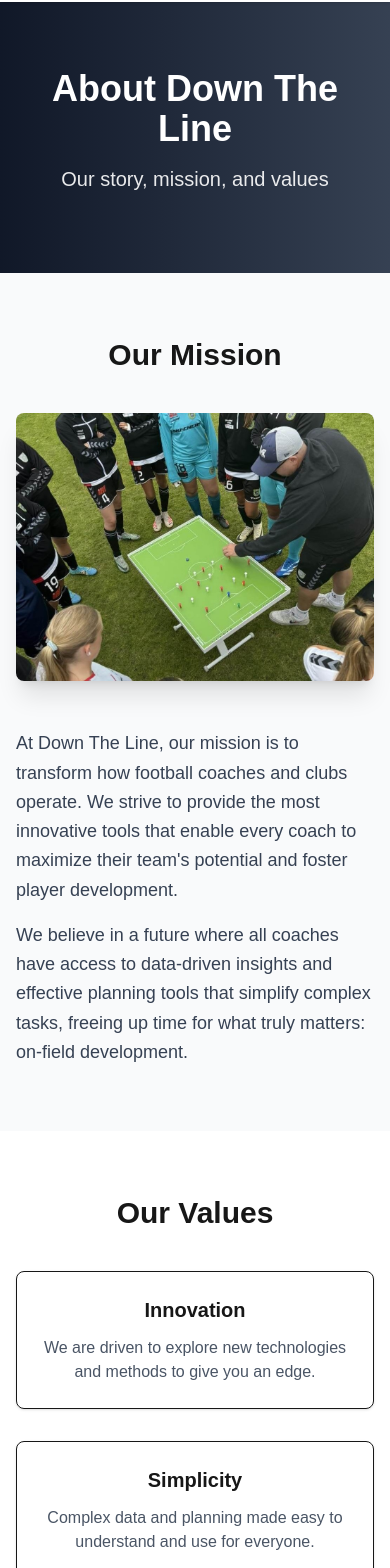
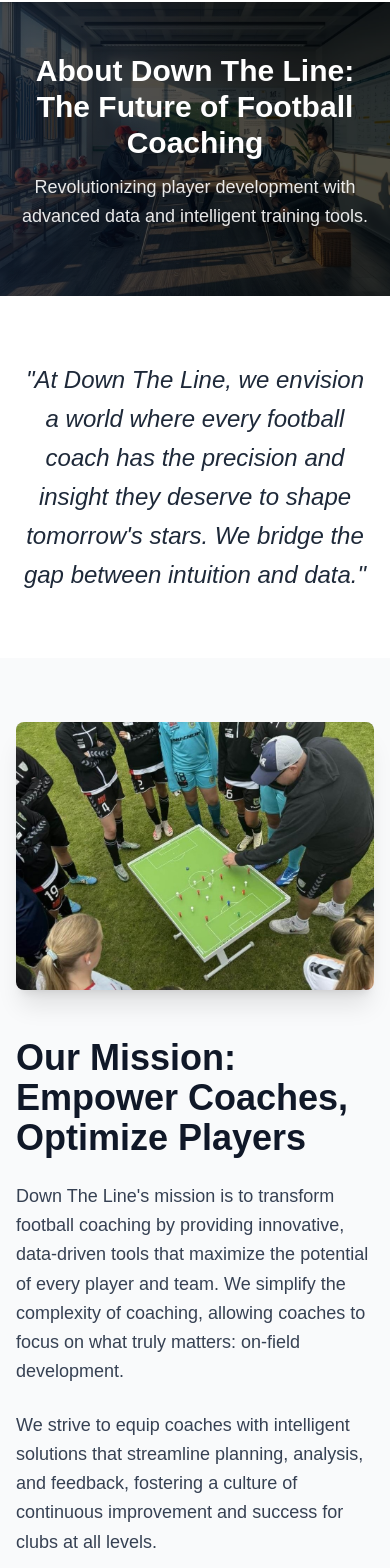
Before and after one commit to carstenhilding/down-the-line, a Next.js app: page /en/about in a window 390 px wide. Shown: the part 91-1659 px from the top of the page. Built offline with nearby package versions, Linux system fonts and the light colour scheme.

Commit message:
Feature: About page content and layout. Fix: Header navigation and i18n paths. Update: Next.js configs and dependencies.

```diff
--- a/app/[lang]/about/page.tsx
+++ b/app/[lang]/about/page.tsx
@@ -2,34 +2,72 @@
 
 import Image from 'next/image';
 import Link from 'next/link';
-import { useLanguage } from '../../../components/LanguageContext'; // Juster path efter behov
-import React from 'react';
+import { useLanguage } from '../../../components/LanguageContext';
+import React, { use } from 'react';
 
 export default function AboutPage({
   params: paramsPromise
 }: {
   params: Promise<{ lang: 'da' | 'en' }>;
 }) {
-  const params = React.use(paramsPromise);
+  const params = use(paramsPromise);
   const { lang } = params;
 
   const { t } = useLanguage();
 
-  if (!t) {
-    return <div>Loading translations...</div>;
+  if (!t || !t.about || Object.keys(t.about).length === 0) {
+    return <div className="pt-20 text-center text-xl text-gray-700">Loading translations...</div>;
   }
 
+  const translations = {
+    aboutHeroTitle: t.about.heroTitle || "",
+    aboutHeroSubtitle: t.about.heroSubtitle || "",
+    aboutIntroQuote: t.about.introQuote || "",
+    aboutMissionTitle: t.about.missionTitle || "",
+    aboutMissionParagraph1: t.about.missionParagraph1 || "",
+    aboutMissionParagraph2: t.about.missionParagraph2 || "",
+    aboutValuesTitle: t.about.valuesTitle || "",
+    value1Title: t.about.value1Title || "",
+    value1Description: t.about.value1Description || "",
+    value2Title: t.about.value2Title || "",
+    value2Description: t.about.value2Description || "",
+    value3Title: t.about.value3Title || "",
+    value3Description: t.about.value3Description || "",
+    aboutHistoryTitle: t.about.historyTitle || "",
+    aboutHistoryDescription: t.about.historyDescription || "",
+    aboutCtaTitle: t.about.ctaTitle || "",
+    aboutCtaSubtitle: t.about.ctaSubtitle || "",
+    aboutCtaButton: t.about.ctaButton || "",
+  };
+
   return (
-    <>
-      <main className="pt-20"> {/* pt-20 for at give plads til den faste header */}
-        {/* Hero-lignende sektion for About-siden */}
-        <section className="relative bg-gradient-to-r from-gray-900 to-gray-700 text-white py-20 md:py-24 text-center">
+    <main className="pt-20">
+
+      {/* Hero Sektion for About Siden - NU MINDRE */}
+      <section className="relative bg-gradient-to-r from-gray-900 to-black text-white py-16 md:py-24 overflow-hidden"> {/* py-16 og md:py-24 er reduceret */}
+        <Image
+          src="/images/about-hero-bg.jpg"
+          alt={translations.aboutHeroTitle}
+          fill
+          priority
+          className="object-cover opacity-30"
+        />
+        <div className="relative container max-w-6xl mx-auto px-4 text-center z-10">
+          <h1 className="text-3xl md:text-5xl font-extrabold mb-3 animate-fade-in-up"> {/* Tekststørrelse også justeret ned */}
+            {translations.aboutHeroTitle}
+          </h1>
+          <p className="text-lg md:text-xl opacity-90 leading-relaxed max-w-3xl mx-auto animate-fade-in-up delay-200"> {/* Tekststørrelse også justeret ned */}
+            {translations.aboutHeroSubtitle}
+          </p>
+        </div>
+      </section>
+
+      {/* Resten af koden forbliver uændret */}
+      {/* Introduktion / Velkomst */}
+      <section className="bg-white py-16 md:py-20 text-center">
         <div className="container max-w-4xl mx-auto px-4">
-            <h1 className="text-4xl md:text-6xl font-bold mb-4">
-              {t.aboutHeroTitle || "Om Down The Line"} {/* Default tekst hvis t.aboutHeroTitle ikke findes endnu */}
-            </h1>
-            <p className="text-xl md:text-2xl opacity-90">
-              {t.aboutHeroSubtitle || "Vores historie, mission og værdier."}
+          <p className="text-2xl md:text-3xl font-light leading-relaxed text-gray-800 italic">
+            &quot;{translations.aboutIntroQuote}&quot;
           </p>
         </div>
       </section>
@@ -37,72 +75,101 @@
       {/* Missionssektion */}
       <section className="py-16 md:py-20 bg-gray-50">
         <div className="container max-w-6xl mx-auto px-4">
-            <h2 className="text-3xl md:text-4xl font-bold text-center mb-10">
-              {t.aboutMissionTitle || "Vores Mission"}
-            </h2>
           <div className="grid md:grid-cols-2 gap-12 items-center">
-              <div>
+            <div className="md:order-2">
               <Image
-                  src="/images/mission-image.jpeg" // <--- SKAL UDSKIFTES MED ET RELEVANT BILLED
-                  alt={t.aboutMissionTitle || "Fodboldhold i aktion"}
-                  width={600}
-                  height={400}
-                  className="rounded-lg shadow-xl"
+                src="/images/mission-image.jpeg"
+                alt={translations.aboutMissionTitle}
+                width={700}
+                height={500}
+                className="rounded-lg shadow-xl transform hover:scale-105 transition-transform duration-300"
               />
             </div>
-              <div>
-                <p className="text-lg leading-relaxed text-gray-700 mb-4">
-                  {t.aboutMissionParagraph1 || "Hos Down The Line er vores mission at transformere den måde, fodboldtrænere og klubber arbejder på. Vi stræber efter at levere de mest innovative værktøjer, der gør det muligt for enhver træner at maksimere sit holds potentiale og fremme spillerudvikling."}
+            <div className="space-y-6 md:order-1">
+              <h2 className="text-4xl font-bold text-gray-900">
+                {translations.aboutMissionTitle}
+              </h2>
+              <p className="text-lg leading-relaxed text-gray-700">
+                {translations.aboutMissionParagraph1}
               </p>
               <p className="text-lg leading-relaxed text-gray-700">
-                  {t.aboutMissionParagraph2 || "Vi tror på en fremtid, hvor alle trænere har adgang til data-drevet indsigt og effektive planlægningsværktøjer, der forenkler komplekse opgaver og frigør tid til det, der virkelig betyder noget: udvikling på banen."}
+                {translations.aboutMissionParagraph2}
               </p>
             </div>
           </div>
         </div>
       </section>
 
-        {/* Værdisektion (Eksempel) */}
+      {/* Værdisektion */}
       <section className="py-16 md:py-20 bg-white">
         <div className="container max-w-6xl mx-auto px-4 text-center">
-            <h2 className="text-3xl md:text-4xl font-bold mb-10">
-              {t.aboutValuesTitle || "Vores Værdier"}
+          <h2 className="text-4xl font-bold text-gray-900 mb-16">
+            {translations.aboutValuesTitle}
           </h2>
-            <div className="grid md:grid-cols-3 gap-8">
-              <div className="p-6 border rounded-lg shadow-sm">
-                <h3 className="text-xl font-semibold mb-3">{t.value1Title || "Innovation"}</h3>
-                <p className="text-gray-600">{t.value1Description || "Vi er drevet af at udforske nye teknologier og metoder for at give dig et forspring."}</p>
+          <div className="grid md:grid-cols-3 gap-10">
+            {/* Værdi 1: Innovation & Præcision */}
+            <div className="group p-8 border border-gray-200 rounded-lg shadow-md bg-white hover:shadow-xl transition-shadow duration-300 transform hover:-translate-y-2">
+              <div className="text-orange-500 mb-4 text-5xl">⚡</div>
+              <h3 className="text-xl font-semibold text-gray-900 mb-3">{translations.value1Title}</h3>
+              <p className="text-gray-600">{translations.value1Description}</p>
             </div>
-              <div className="p-6 border rounded-lg shadow-sm">
-                <h3 className="text-xl font-semibold mb-3">{t.value2Title || "Enkelhed"}</h3>
-                <p className="text-gray-600">{t.value2Description || "Komplekse data og planlægning gjort letforståeligt og brugbart for alle."}</p>
+            {/* Værdi 2: Enkelhed & Tilgængelighed */}
+            <div className="group p-8 border border-gray-200 rounded-lg shadow-md bg-white hover:shadow-xl transition-shadow duration-300 transform hover:-translate-y-2">
+              <div className="text-orange-500 mb-4 text-5xl">✨</div>
+              <h3 className="text-xl font-semibold text-gray-900 mb-3">{translations.value2Title}</h3>
+              <p className="text-gray-600">{translations.value2Description}</p>
             </div>
-              <div className="p-6 border rounded-lg shadow-sm">
-                <h3 className="text-xl font-semibold mb-3">{t.value3Title || "Samarbejde"}</h3>
-                <p className="text-gray-600">{t.value3Description || "Vi bygger værktøjer, der fremmer teamwork mellem trænere, spillere og ledelse."}</p>
+            {/* Værdi 3: Udvikling & Samarbejde */}
+            <div className="group p-8 border border-gray-200 rounded-lg shadow-md bg-white hover:shadow-xl transition-shadow duration-300 transform hover:-translate-y-2">
+              <div className="text-orange-500 mb-4 text-5xl">🤝</div>
+              <h3 className="text-xl font-semibold text-gray-900 mb-3">{translations.value3Title}</h3>
+              <p className="text-gray-600">{translations.value3Description}</p>
             </div>
           </div>
         </div>
       </section>
 
-        {/* Call to Action sektion i bunden af About-siden */}
-        <section className="py-16 bg-gray-800 text-white text-center">
-          <div className="container max-w-4xl mx-auto px-4">
-            <h2 className="text-3xl md:text-4xl font-bold mb-6">
-              {t.aboutCtaTitle || "Klar til at Optimere Din Træning?"}
+      {/* Vores Historie/Tidslinje sektion */}
+      <section className="py-16 md:py-20 bg-gray-50">
+        <div className="container max-w-6xl mx-auto px-4 text-center">
+          <h2 className="text-4xl font-bold text-gray-900 mb-12">
+            {translations.aboutHistoryTitle}
           </h2>
-            <p className="text-lg mb-8">
-              {t.aboutCtaSubtitle || "Udforsk vores platform og tag dit team til næste niveau."}
+          <p className="text-lg leading-relaxed text-gray-700 max-w-3xl mx-auto">
+            {translations.aboutHistoryDescription}
+          </p>
+          <div className="mt-10 p-8 bg-white rounded-lg shadow-md border border-gray-200">
+            <p className="text-gray-600 italic">
+              (Dette er et placeholder for en visuel tidslinje eller yderligere historiske detaljer. Kan bygges ud senere.)
+            </p>
+          </div>
+        </div>
+      </section>
+
+      {/* Call to Action sektion */}
+      <section className="relative py-20 md:py-28 bg-gray-900 text-white text-center overflow-hidden">
+        <Image
+          src="/images/cta-bg.jpg"
+          alt={translations.aboutCtaTitle}
+          fill
+          className="object-cover opacity-50"
+        />
+        <div className="relative container max-w-4xl mx-auto px-4 z-10">
+          <h2 className="text-3xl md:text-5xl font-bold mb-6">
+            {translations.aboutCtaTitle}
+          </h2>
+          <p className="text-lg md:text-xl mb-8 opacity-90">
+            {translations.aboutCtaSubtitle}
           </p>
           <Link
             href="/signup"
-              className="inline-block bg-orange-500 text-white font-bold px-8 py-3 rounded-lg hover:bg-orange-600 transition-colors"
+            className="inline-block bg-orange-500 text-white font-bold px-10 py-4 rounded-lg hover:bg-orange-600 transition-colors text-lg shadow-lg"
           >
-              {t.aboutCtaButton || "Kom i Gang"}
+            {translations.aboutCtaButton}
           </Link>
         </div>
       </section>
+
     </main>
-    </>
   );
 }
--- a/components/Header.tsx
+++ b/components/Header.tsx
@@ -4,12 +4,12 @@
 import Link from 'next/link';
 import { usePathname, useRouter } from 'next/navigation';
 import Image from 'next/image';
-import { useLanguage } from '../components/LanguageContext';
+import { useLanguage } from './LanguageContext'; // <-- KORREKT STIL: Relativ til samme mappe (components)
 
 export default function Header() {
   const router = useRouter();
   const pathname = usePathname();
-  const { language, setLanguage, t } = useLanguage();
+  const { language, setLanguage, t } = useLanguage(); // language er din currentLang
 
   const [isOpen, setIsOpen] = useState(false);
   const [isScrolled, setIsScrolled] = useState(false); // State for when user has scrolled
@@ -89,7 +89,7 @@
         {/* Hamburgermenu-knap for mobil */}
         <button
           onClick={toggleMenu}
-          className="md:hidden text-gray-800 focus:outline-none" // Default color for hamburger icon
+          className="md:hidden text-gray-800 focus:outline-none"
           aria-label="Toggle menu"
         >
           <svg
@@ -124,8 +124,8 @@
           } absolute md:relative top-full left-0 w-full md:w-auto bg-white shadow-md md:shadow-none p-4 md:p-0 z-20
           md:flex md:items-center md:space-x-6`}
         >
-          {/* Navigationslinks - OPdateret til at inkludere sprog */}
-          <ul className="flex flex-col md:flex-row md:space-x-6 space-y-4 md:space-y-0 text-lg md:text-base text-black"> {/* Default text color for links */}
+          {/* Navigationslinks */}
+          <ul className="flex flex-col md:flex-row md:space-x-6 space-y-4 md:space-y-0 text-lg md:text-base text-black">
             <li>
               <Link
                 href={`/${language}`}
@@ -164,7 +164,7 @@
             </li>
           </ul>
 
-          {/* Login og Opret knapper - OPdateret til at inkludere sprog */}
+          {/* Login og Opret knapper */}
           <div className="flex flex-col md:flex-row items-center md:space-x-4 mt-4 md:mt-0 md:ml-6 space-y-3 md:space-y-0">
             <Link
               href={`/${language}/login`}
@@ -181,8 +181,7 @@
               {t.headerJoin}
             </Link>
           </div>
-
-          {/* Sprogvælger - Din eksisterende logik er fin her, da den bruger router.push */}
+          {/* Sprogvælger */}
           <div className="flex items-center space-x-2 mt-4 md:mt-0 md:ml-6 text-gray-800 font-semibold">
             <button
               onClick={() => changeLang('da')}
--- a/i18n.ts
+++ b/i18n.ts
@@ -27,30 +27,38 @@
     feature3Title: "Data-driven decisions, real results on the pitch.",
     feature3Description: "Turn data into development. Break down matches, analyze tactics, and visualize every detail. Track player progress and use data from training sessions, to measure if focus areas hit the mark. Use data to elevate every part of coaching.",
     feature3Link: "Master Tactical Analysis →",
+
     // CTA Section
     ctaTitle: "Ready to Elevate Your Game?",
     ctaSubtitle: "Get instant access to Down The Line and revolutionize your coaching.",
     ctaButton: "Get Started Now",
+
     // Footer Section
     allRightsReserved: "All Rights Reserved.",
     privacyPolicy: "Privacy Policy",
     termsOfService: "Terms of Service",
+
     // ---------- NYT: About Side Tekster starter her ----------
-    aboutHeroTitle: "About Down The Line",
-    aboutHeroSubtitle: "Our story, mission, and values",
-    aboutMissionTitle: "Our Mission",
-    aboutMissionParagraph1: "At Down The Line, our mission is to transform how football coaches and clubs operate. We strive to provide the most innovative tools that enable every coach to maximize their team's potential and foster player development.",
-    aboutMissionParagraph2: "We believe in a future where all coaches have access to data-driven insights and effective planning tools that simplify complex tasks, freeing up time for what truly matters: on-field development.",
-    aboutValuesTitle: "Our Values",
-    value1Title: "Innovation",
-    value1Description: "We are driven to explore new technologies and methods to give you an edge.",
-    value2Title: "Simplicity",
-    value2Description: "Complex data and planning made easy to understand and use for everyone.",
-    value3Title: "Collaboration",
-    value3Description: "We build tools that foster teamwork among coaches, players, and management.",
-    aboutCtaTitle: 'Ready to Optimize Your Training?',
-    aboutCtaSubtitle: 'Explore our platform and take your team to the next level.',
-    aboutCtaButton: 'Get Started',
+    about: { // NU INDKAPSET I ET 'about' OBJEKT
+      heroTitle: "About Down The Line: The Future of Football Coaching",
+      heroSubtitle: "Revolutionizing player development with advanced data and intelligent training tools.",
+      introQuote: "At Down The Line, we envision a world where every football coach has the precision and insight they deserve to shape tomorrow's stars. We bridge the gap between intuition and data.",
+      missionTitle: "Our Mission: Empower Coaches, Optimize Players",
+      missionParagraph1: "Down The Line's mission is to transform football coaching by providing innovative, data-driven tools that maximize the potential of every player and team. We simplify the complexity of coaching, allowing coaches to focus on what truly matters: on-field development.",
+      missionParagraph2: "We strive to equip coaches with intelligent solutions that streamline planning, analysis, and feedback, fostering a culture of continuous improvement and success for clubs at all levels.",
+      valuesTitle: "Our Values: The Cornerstones of Our Success",
+      value1Title: "Innovation & Precision",
+      value1Description: "We embrace cutting-edge technology and data analytics to deliver tools that provide unparalleled insights and optimize training precision.",
+      value2Title: "Simplicity & Accessibility", // Rette her fra "value3Title" til "value2Title"
+      value2Description: "Complex data and advanced planning are made easy to understand and accessible, enabling all coaches to fully leverage our platform.",
+      value3Title: "Development & Collaboration",
+      value3Description: "We believe in a culture of continuous learning for both players and coaches. Our platform fosters collaboration and knowledge sharing to achieve superior results.",
+      historyTitle: "Our Journey: From Vision to Reality",
+      historyDescription: "Down The Line was founded with a passion for modernizing football training. From an innovative idea in a garage project to a leading platform – we are driven to empower coaches with the tools they deserve. Follow our milestones that have shaped us into who we are today.",
+      ctaTitle: "Ready to Redefine Your Training?",
+      ctaSubtitle: "Join the Down The Line community and experience the future of football development.",
+      ctaButton: "Get Started For Free"
+    }
     // ---------- NYT: About Side Tekster slutter her ----------
   },
   da: {
@@ -79,31 +87,38 @@
     feature3Title: "Data-drevne beslutninger, reelle resultater på banen",
     feature3Description: "Brug data i udvikling. Nedbryd kampe, analyser taktikker, og visualiser enhver detalje. Holde øje med spilleres udvikling og brug data fra træninger, til at sikre at fokuspunkterne bliver ramt i træningen. Brug data til at forbedre alle dele af træningen.",
     feature3Link: "Mestr Taktisk Analyse →",
+
     // CTA Section
     ctaTitle: "Klar til at løfte dit spil?",
     ctaSubtitle: "Få øjeblikkelig adgang til Down The Line og revolutioner din træning.",
     ctaButton: "Kom i gang nu",
+
     // Footer Section
     allRightsReserved: "Alle Rettigheder Forbeholdes.",
     privacyPolicy: "Fortrolighedspolitik",
     termsOfService: "Servicevilkår",
 
     // ---------- NYT: About Side Tekster starter her ----------
-    aboutHeroTitle: 'Om Down The Line',
-    aboutHeroSubtitle: 'Vores historie, mission og værdier',
-    aboutMissionTitle: 'Vores Mission',
-    aboutMissionParagraph1: 'Hos Down The Line er vores mission at transformere den måde, fodboldtrænere og klubber arbejder på. Vi stræber efter at levere de mest innovative værktøjer, der gør det muligt for enhver træner at maksimere sit holds potentiale og fremme spillerudvikling.',
-    aboutMissionParagraph2: 'Vi tror på en fremtid, hvor alle trænere har adgang til data-drevet indsigt og effektive planlægningsværktøjer, der forenkler komplekse opgaver og frigør tid til det, der virkelig betyder noget: udvikling på banen.',
-    aboutValuesTitle: 'Vores Værdier',
-    value1Title: 'Innovation',
-    value1Description: 'Vi er drevet af at udforske nye teknologier og metoder for at give dig et forspring.',
-    value2Title: 'Enkelhed',
-    value2Description: 'Komplekse data og planlægning gjort letforståeligt og brugbart for alle.',
-    value3Title: 'Samarbejde',
-    value3Description: 'Vi bygger værktøjer, der fremmer teamwork mellem trænere, spillere og ledelse.',
-    aboutCtaTitle: 'Klar til at Optimere Din Træning?',
-    aboutCtaSubtitle: 'Udforsk vores platform og tag dit team til næste niveau.',
-    aboutCtaButton: 'Kom i Gang',
+    about: { // NU INDKAPSET I ET 'about' OBJEKT
+      heroTitle: "Om Down The Line: Fremtidens Fodboldtræning",
+      heroSubtitle: "Revolutionerer spillerudvikling med avanceret data og intelligente træningsværktøjer.",
+      introQuote: "Hos Down The Line forestiller vi os en verden, hvor enhver fodboldtræner har den præcision og indsigt, de fortjener, for at forme morgendagens stjerner. Vi bygger bro mellem intuition og data.",
+      missionTitle: "Vores Mission: Styrk Trænere, Optimer Spillere",
+      missionParagraph1: "Down The Lines mission er at transformere fodboldtræning ved at levere innovative, data-drevne værktøjer, der maksimerer potentialet hos hver eneste spiller og hold. Vi simplificerer kompleksiteten ved coaching, så trænere kan fokusere på det, der virkelig betyder noget: udvikling på banen.",
+      missionParagraph2: "Vi stræber efter at udstyre trænere med intelligente løsninger, der effektiviserer planlægning, analyse og feedback, hvilket fremmer en kultur af konstant forbedring og succes for klubber på alle niveauer.",
+      valuesTitle: "Vores Værdier: Grundstenene i Vores Succes",
+      value1Title: "Innovation & Præcision",
+      value1Description: "Vi omfavner banebrydende teknologi og dataanalyse for at levere værktøjer, der giver uovertruffen indsigt og optimerer træningspræcision.",
+      value2Title: "Enkelhed & Tilgængelighed", // Rette her fra "value3Title" til "value2Title"
+      value2Description: "Komplekse data og avanceret planlægning gøres letforståeligt og tilgængeligt, så alle trænere kan udnytte vores platform fuldt ud.",
+      value3Title: "Udvikling & Samarbejde",
+      value3Description: "Vi tror på en kultur af kontinuerlig læring for både spillere og trænere. Vores platform fremmer samarbejde og videndeling for at skabe bedre resultater.",
+      historyTitle: "Vores Rejse: Fra Vision til Virkelighed",
+      historyDescription: "Down The Line blev grundlagt med en passion for at modernisere fodboldtræning. Fra en innovativ idé i et garageprojekt til en førende platform – vi er drevet af at give trænere de værktøjer, de fortjener. Følg vores milepæle, der har formet os til det, vi er i dag.",
+      ctaTitle: "Klar til at Redefinere Din Træning?",
+      ctaSubtitle: "Slut dig til Down The Line-fællesskabet og oplev fremtiden inden for fodboldudvikling.",
+      ctaButton: "Kom i Gang Gratis"
+    }
     // ---------- NYT: About Side Tekster slutter her ----------
   },
 };
--- a/package.json
+++ b/package.json
@@ -9,7 +9,7 @@
     "lint": "eslint"
   },
   "dependencies": {
-    "next": "15.5.4",
+    "next": "^15.5.4",
     "react": "19.1.0",
     "react-dom": "19.1.0",
     "react-icons": "^5.5.0"
```
Also changed, not shown: next.config.ts (+8 -4 lines), public/images/about-hero-bg.jpg (added), 1 other file (tests, documents, lock files or other folders). Lines whose indentation alone changed are shown as unchanged.
